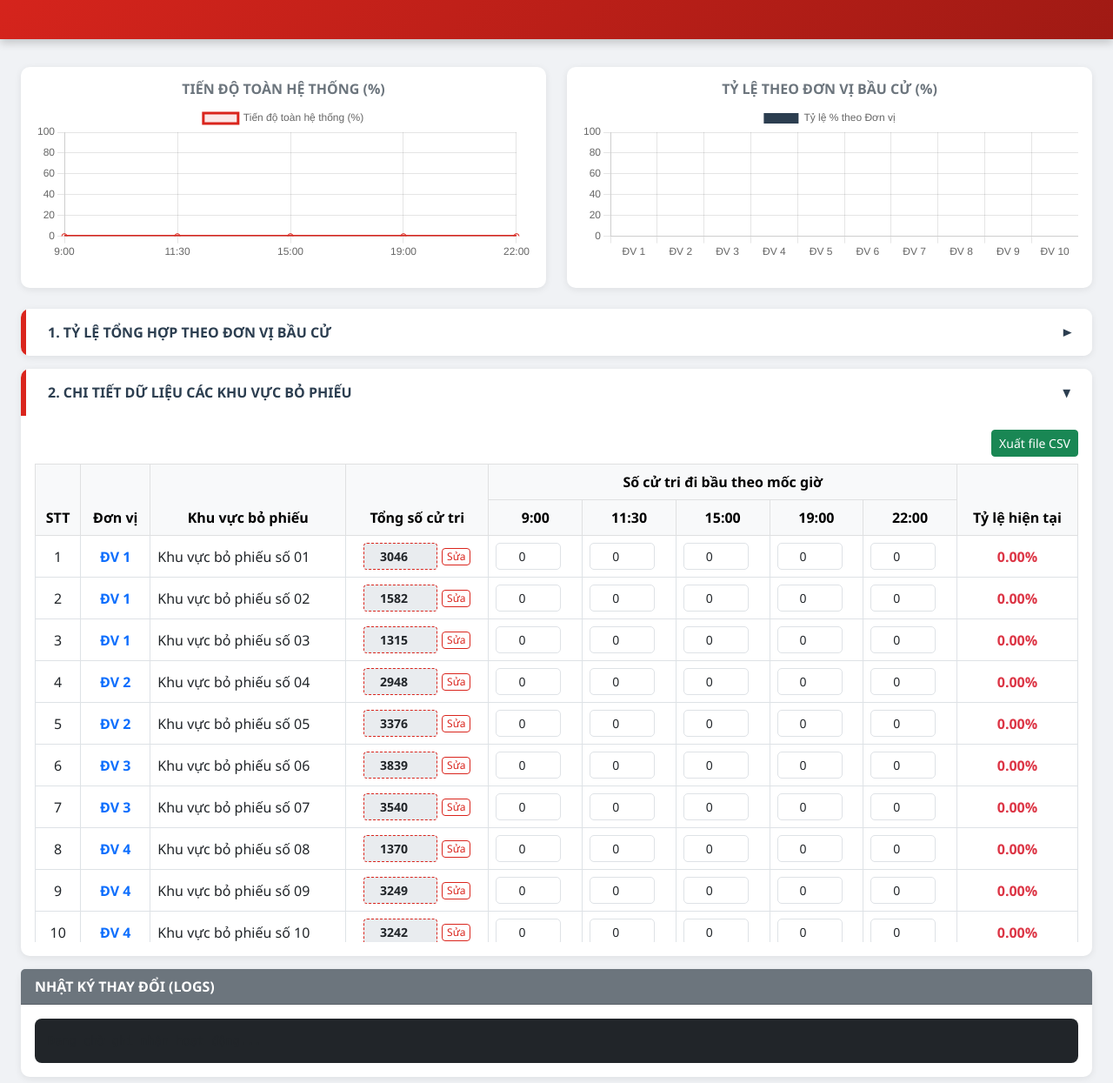
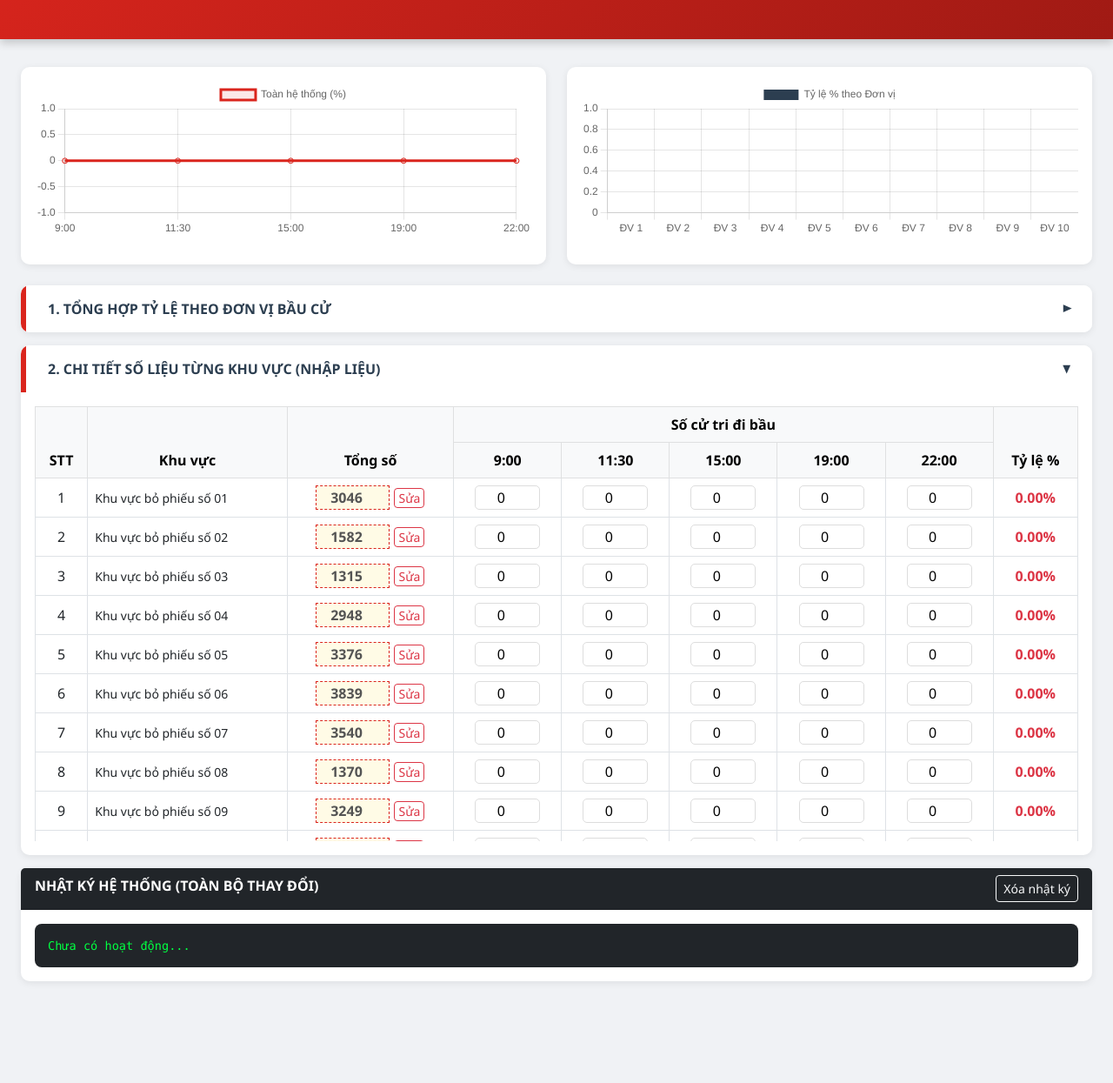
Before and after one commit to Meicit/so-lieu-cu-tri-di-bau, a plain HTML site: page index.html in a window 1280 px wide. Shown: the part 121-1366 px from the top of the page at 87% size. After the commit the page ends 1297 px from the top, so only its background shows below. Drawn offline with nearby package versions, Linux system fonts and the light colour scheme.

Commit message:
Update index.html

```diff
--- a/index.html
+++ b/index.html
@@ -3,41 +3,38 @@
 <head>
     <meta charset="UTF-8">
     <meta name="viewport" content="width=device-width, initial-scale=1.0">
-    <title>Hệ thống theo dõi tiến độ cử tri đi bầu xã Bình Hưng 2026</title>
+    <title>Hệ thống Theo dõi Tiến độ Bầu cử - Full Logs</title>
     <link href="https://cdn.jsdelivr.net/npm/bootstrap@5.3.0/dist/css/bootstrap.min.css" rel="stylesheet">
     <script src="https://cdn.jsdelivr.net/npm/chart.js"></script>
     <style>
-        :root { --primary-color: #2c3e50; --secondary-color: #e74c3c; --vn-red: #da251d; }
+        :root { --primary-color: #2c3e50; --vn-red: #da251d; }
         body { background-color: #f0f2f5; font-family: 'Segoe UI', Tahoma, Geneva, Verdana, sans-serif; }
         .header-panel { background: linear-gradient(135deg, #da251d 0%, #a01a14 100%); color: white; padding: 2rem 0; margin-bottom: 2rem; box-shadow: 0 4px 10px rgba(0,0,0,0.2); }
         .card { border: none; border-radius: 10px; box-shadow: 0 2px 8px rgba(0,0,0,0.08); margin-bottom: 15px; }
 
         .full-width-card-header {
-            background-color: #ffffff;
-            border-left: 6px solid #da251d;
-            cursor: pointer;
-            display: flex;
-            justify-content: space-between;
-            align-items: center;
-            padding: 15px 25px;
-            font-weight: bold;
-            color: #2c3e50;
+            background-color: #ffffff; border-left: 6px solid #da251d; cursor: pointer;
+            display: flex; justify-content: space-between; align-items: center;
+            padding: 15px 25px; font-weight: bold; color: #2c3e50;
         }
         .full-width-card-header:hover { background-color: #fff4f4; }
         .full-width-card-header::after { content: '▼'; font-size: 0.8rem; transition: transform 0.3s; }
         .full-width-card-header.collapsed::after { transform: rotate(-90deg); }
 
-        .table-container { max-height: 550px; overflow-y: auto; }
-        .input-voter { width: 75px; text-align: center; border-radius: 5px; }
+        .table-container { max-height: 500px; overflow-y: auto; }
+        .input-voter { width: 75px; text-align: center; border-radius: 5px; border: 1px solid #ddd; }
+        .input-voter:focus { border-color: #da251d; outline: none; box-shadow: 0 0 5px rgba(218,37,29,0.2); }
 
-        /* Style cho ô Tổng số và nút Sửa nằm kế bên */
         .total-cell-wrapper { display: flex; align-items: center; justify-content: center; gap: 5px; }
         .input-total-edit { width: 85px; text-align: center; border: 1px dashed #da251d; background: #fffbe6; font-weight: bold; }
         .btn-edit-inline { padding: 0 5px; font-size: 0.75rem; color: #da251d; border-color: #da251d; }
-        .btn-edit-inline:hover { background-color: #da251d; color: white; }
 
-        .log-section { background: #212529; color: #00ff41; font-family: 'Consolas', monospace; padding: 15px; border-radius: 8px; max-height: 180px; overflow-y: auto; font-size: 0.85rem; }
-        .log-item { border-bottom: 1px solid #333; padding: 4px 0; }
+        .log-section { background: #212529; color: #00ff41; font-family: 'Consolas', monospace; padding: 15px; border-radius: 8px; max-height: 250px; overflow-y: auto; font-size: 0.85rem; }
+        .log-item { border-bottom: 1px solid #333; padding: 4px 0; line-height: 1.4; }
+        .log-time { color: #888; margin-right: 8px; }
+        .log-msg-voter { color: #00d4ff; } /* Màu riêng cho log nhập số liệu mốc giờ */
+        .log-msg-total { color: #ffeb3b; } /* Màu riêng cho log sửa tổng số */
+
         th { background-color: #f8f9fa !important; position: sticky; top: 0; z-index: 5; }
     </style>
 </head>
@@ -45,75 +42,45 @@
 
 <div class="header-panel text-center">
     <h1 class="fw-bold">HỆ THỐNG THEO DÕI TIẾN ĐỘ BẦU CỬ</h1>
-    <p class="lead text-uppercase">Báo cáo số liệu & Tỷ lệ cử tri đi bầu trực tuyến</p>
+    <p class="lead text-uppercase">Ghi nhận dữ liệu & Nhật ký thay đổi thời gian thực</p>
 </div>
 
 <div class="container-fluid px-4">
     <div class="row mb-4">
-        <div class="col-lg-6">
-            <div class="card p-3 h-100">
-                <h6 class="text-center fw-bold text-secondary">TIẾN ĐỘ TOÀN HỆ THỐNG (%)</h6>
-                <canvas id="timeLineChart" height="180"></canvas>
-            </div>
-        </div>
-        <div class="col-lg-6">
-            <div class="card p-3 h-100">
-                <h6 class="text-center fw-bold text-secondary">TỶ LỆ THEO ĐƠN VỊ BẦU CỬ (%)</h6>
-                <canvas id="unitBarChart" height="180"></canvas>
-            </div>
-        </div>
+        <div class="col-lg-6"><div class="card p-3 h-100"><canvas id="timeLineChart" height="180"></canvas></div></div>
+        <div class="col-lg-6"><div class="card p-3 h-100"><canvas id="unitBarChart" height="180"></canvas></div></div>
     </div>
 
     <div class="card w-100 overflow-hidden">
         <div class="full-width-card-header collapsed" data-bs-toggle="collapse" data-bs-target="#collapseUnit">
-            <span>1. TỶ LỆ TỔNG HỢP THEO ĐƠN VỊ BẦU CỬ</span>
+            <span>1. TỔNG HỢP TỶ LỆ THEO ĐƠN VỊ BẦU CỬ</span>
         </div>
         <div id="collapseUnit" class="collapse">
             <div class="card-body p-0">
-                <div class="table-responsive">
                 <table class="table table-striped table-bordered mb-0 text-center align-middle">
                     <thead class="table-dark">
-                            <tr>
-                                <th>Đơn vị</th>
-                                <th>Tổng số cử tri</th>
-                                <th>Số cử tri đã đi bầu</th>
-                                <th>Tỷ lệ phần trăm</th>
-                            </tr>
+                        <tr><th>Đơn vị</th><th>Tổng số cử tri</th><th>Đã đi bầu</th><th>Tỷ lệ %</th></tr>
                     </thead>
                     <tbody id="unitSummaryBody"></tbody>
                 </table>
             </div>
         </div>
     </div>
-    </div>
 
     <div class="card w-100 overflow-hidden">
         <div class="full-width-card-header" data-bs-toggle="collapse" data-bs-target="#collapseKhuVuc">
-            <span>2. CHI TIẾT DỮ LIỆU CÁC KHU VỰC BỎ PHIẾU</span>
+            <span>2. CHI TIẾT SỐ LIỆU TỪNG KHU VỰC (NHẬP LIỆU)</span>
         </div>
         <div id="collapseKhuVuc" class="collapse show">
             <div class="card-body">
-                <div class="d-flex justify-content-end mb-2">
-                    <button class="btn btn-success btn-sm" onclick="exportData()">Xuất file CSV</button>
-                </div>
                 <div class="table-responsive table-container">
-                    <table class="table table-hover table-bordered align-middle text-center" id="voterTable">
+                    <table class="table table-hover table-bordered align-middle text-center">
                         <thead class="table-light">
                             <tr>
-                                <th rowspan="2">STT</th>
-                                <th rowspan="2">Đơn vị</th>
-                                <th rowspan="2">Khu vực bỏ phiếu</th>
-                                <th rowspan="2">Tổng số cử tri</th>
-                                <th colspan="5">Số cử tri đi bầu theo mốc giờ</th>
-                                <th rowspan="2">Tỷ lệ hiện tại</th>
+                                <th rowspan="2">STT</th><th rowspan="2">Khu vực</th><th rowspan="2">Tổng số</th>
+                                <th colspan="5">Số cử tri đi bầu</th><th rowspan="2">Tỷ lệ %</th>
                             </tr>
-                            <tr>
-                                <th>9:00</th>
-                                <th>11:30</th>
-                                <th>15:00</th>
-                                <th>19:00</th>
-                                <th>22:00</th>
-                            </tr>
+                            <tr><th>9:00</th><th>11:30</th><th>15:00</th><th>19:00</th><th>22:00</th></tr>
                         </thead>
                         <tbody id="voterDataBody"></tbody>
                     </table>
@@ -123,17 +90,17 @@
     </div>
 
     <div class="card w-100 mb-5">
-        <div class="card-header bg-secondary text-white fw-bold">NHẬT KÝ THAY ĐỔI (LOGS)</div>
+        <div class="card-header bg-dark text-white d-flex justify-content-between">
+            <span class="fw-bold">NHẬT KÝ HỆ THỐNG (TOÀN BỘ THAY ĐỔI)</span>
+            <button class="btn btn-outline-light btn-sm" onclick="clearLogs()">Xóa nhật ký</button>
+        </div>
         <div class="card-body">
-            <div class="log-section" id="logContainer">
-                <div class="text-muted italic">Đang chờ ghi nhận hoạt động...</div>
-            </div>
+            <div class="log-section" id="logContainer"></div>
         </div>
     </div>
 </div>
 
 <script>
-// Dữ liệu đầy đủ từ tệp của bạn (34 khu vực)
 const initialData = [
     {"don_vi": "1", "khu_vuc": "Khu vực bỏ phiếu số 01", "tong": 3046},
     {"don_vi": "1", "khu_vuc": "Khu vực bỏ phiếu số 02", "tong": 1582},
@@ -174,7 +141,6 @@ const initialData = [
 let voterData = JSON.parse(localStorage.getItem('voterData')) || initialData.map(item => ({
     ...item, h9: 0, h11: 0, h15: 0, h19: 0, h22: 0
 }));
-
 let editLogs = JSON.parse(localStorage.getItem('voterLogs')) || [];
 let timeLineChart, unitBarChart;
 
@@ -194,52 +160,74 @@ function renderTable() {
         tbody.innerHTML += `
             <tr>
                 <td>${index + 1}</td>
-                <td class="fw-bold text-primary">ĐV ${row.don_vi}</td>
-                <td class="text-start">${row.khu_vuc}</td>
+                <td class="text-start small">${row.khu_vuc}</td>
                 <td>
                     <div class="total-cell-wrapper">
-                        <input type="number" id="tong-${index}" class="form-control form-control-sm input-total-edit"
-                            value="${row.tong}" disabled onchange="saveTotal(${index}, this.value)">
-                        <button class="btn btn-outline-danger btn-sm btn-edit-inline" onclick="enableEdit(${index})" title="Sửa">Sửa</button>
+                        <input type="number" id="tong-${index}" class="input-total-edit" value="${row.tong}" disabled onchange="saveTotal(${index}, this.value)">
+                        <button class="btn btn-outline-danger btn-sm p-0 px-1" onclick="enableEdit(${index})">Sửa</button>
                     </div>
                 </td>
-                <td><input type="number" class="form-control form-control-sm input-voter" value="${row.h9}" onchange="updateValue(${index}, 'h9', this.value)"></td>
-                <td><input type="number" class="form-control form-control-sm input-voter" value="${row.h11}" onchange="updateValue(${index}, 'h11', this.value)"></td>
-                <td><input type="number" class="form-control form-control-sm input-voter" value="${row.h15}" onchange="updateValue(${index}, 'h15', this.value)"></td>
-                <td><input type="number" class="form-control form-control-sm input-voter" value="${row.h19}" onchange="updateValue(${index}, 'h19', this.value)"></td>
-                <td><input type="number" class="form-control form-control-sm input-voter" value="${row.h22}" onchange="updateValue(${index}, 'h22', this.value)"></td>
+                <td><input type="number" class="input-voter" value="${row.h9}" onfocus="this.oldValue=this.value" onchange="updateVoterValue(${index}, 'h9', this.value, '9:00', this.oldValue)"></td>
+                <td><input type="number" class="input-voter" value="${row.h11}" onfocus="this.oldValue=this.value" onchange="updateVoterValue(${index}, 'h11', this.value, '11:30', this.oldValue)"></td>
+                <td><input type="number" class="input-voter" value="${row.h15}" onfocus="this.oldValue=this.value" onchange="updateVoterValue(${index}, 'h15', this.value, '15:00', this.oldValue)"></td>
+                <td><input type="number" class="input-voter" value="${row.h19}" onfocus="this.oldValue=this.value" onchange="updateVoterValue(${index}, 'h19', this.value, '19:00', this.oldValue)"></td>
+                <td><input type="number" class="input-voter" value="${row.h22}" onfocus="this.oldValue=this.value" onchange="updateVoterValue(${index}, 'h22', this.value, '22:00', this.oldValue)"></td>
                 <td class="fw-bold text-danger">${p}%</td>
             </tr>`;
     });
 }
 
-function enableEdit(index) {
-    const input = document.getElementById(`tong-${index}`);
-    input.disabled = false; input.focus(); input.select();
+function addLog(msg, typeClass) {
+    const time = new Date().toLocaleTimeString('vi-VN') + ' ' + new Date().toLocaleDateString('vi-VN');
+    editLogs.unshift({ time, msg, typeClass });
+    if (editLogs.length > 100) editLogs.pop();
+    localStorage.setItem('voterLogs', JSON.stringify(editLogs));
+    renderLogs();
 }
 
-function saveTotal(index, newValue) {
-    const oldValue = voterData[index].tong;
-    const newTotal = parseInt(newValue) || 0;
-    if (oldValue !== newTotal) {
-        voterData[index].tong = newTotal;
-        const time = new Date().toLocaleString('vi-VN');
-        editLogs.unshift(`[${time}] CẬP NHẬT TỔNG: ${voterData[index].khu_vuc} đổi từ ${oldValue} -> ${newTotal}`);
-        localStorage.setItem('voterData', JSON.stringify(voterData));
-        localStorage.setItem('voterLogs', JSON.stringify(editLogs));
-        renderLogs();
+function enableEdit(index) {
+    const el = document.getElementById(`tong-${index}`);
+    el.disabled = false; el.focus(); el.select();
+}
+
+function saveTotal(index, newVal) {
+    const oldVal = voterData[index].tong;
+    newVal = parseInt(newVal) || 0;
+    if (oldVal !== newVal) {
+        voterData[index].tong = newVal;
+        addLog(`SỬA TỔNG SỐ - ${voterData[index].khu_vuc}: ${oldVal} -> ${newVal}`, 'log-msg-total');
+        saveData();
         init();
     }
     document.getElementById(`tong-${index}`).disabled = true;
 }
 
-function updateValue(index, field, value) {
-    voterData[index][field] = parseInt(value) || 0;
-    localStorage.setItem('voterData', JSON.stringify(voterData));
+function updateVoterValue(index, field, newVal, label, oldVal) {
+    newVal = parseInt(newVal) || 0;
+    oldVal = parseInt(oldVal) || 0;
+    if (newVal !== oldVal) {
+        voterData[index][field] = newVal;
+        addLog(`NHẬP SỐ LIỆU [${label}] - ${voterData[index].khu_vuc}: ${oldVal} -> ${newVal}`, 'log-msg-voter');
+        saveData();
         updateUnitSummary();
         updateCharts();
         renderTable();
     }
+}
+
+function saveData() { localStorage.setItem('voterData', JSON.stringify(voterData)); }
+
+function renderLogs() {
+    const container = document.getElementById('logContainer');
+    if (editLogs.length === 0) { container.innerHTML = 'Chưa có hoạt động...'; return; }
+    container.innerHTML = editLogs.map(l => `
+        <div class="log-item">
+            <span class="log-time">[${l.time}]</span>
+            <span class="${l.typeClass}">${l.msg}</span>
+        </div>`).join('');
+}
+
+function clearLogs() { if(confirm('Xóa toàn bộ nhật ký?')) { editLogs=[]; localStorage.removeItem('voterLogs'); renderLogs(); } }
 
 function updateUnitSummary() {
     const summary = {};
@@ -248,28 +236,14 @@ function updateUnitSummary() {
         summary[item.don_vi].tong += item.tong;
         summary[item.don_vi].current += Math.max(item.h9, item.h11, item.h15, item.h19, item.h22);
     });
-
     const tbody = document.getElementById('unitSummaryBody');
     tbody.innerHTML = '';
     for (let unit in summary) {
         const s = summary[unit];
-        const p = ((s.current / s.tong) * 100).toFixed(2);
-        tbody.innerHTML += `
-            <tr class="fw-bold">
-                <td>ĐƠN VỊ ${unit}</td>
-                <td>${s.tong.toLocaleString()}</td>
-                <td>${s.current.toLocaleString()}</td>
-                <td class="text-primary">${p}%</td>
-            </tr>`;
+        const p = s.tong > 0 ? ((s.current / s.tong) * 100).toFixed(2) : 0;
+        tbody.innerHTML += `<tr class="fw-bold"><td>ĐƠN VỊ ${unit}</td><td>${s.tong.toLocaleString()}</td><td>${s.current.toLocaleString()}</td><td class="text-primary">${p}%</td></tr>`;
     }
     return summary;
-}
-
-function renderLogs() {
-    const logContainer = document.getElementById('logContainer');
-    if (editLogs.length > 0) {
-        logContainer.innerHTML = editLogs.map(log => `<div class="log-item">${log}</div>`).join('');
-    }
 }
 
 function updateCharts() {
@@ -278,17 +252,14 @@ function updateCharts() {
         const val = voterData.reduce((a, b) => a + b[h], 0);
         return totalVoters > 0 ? ((val / totalVoters) * 100).toFixed(2) : 0;
     });
-
     if (timeLineChart) timeLineChart.destroy();
     timeLineChart = new Chart(document.getElementById('timeLineChart'), {
         type: 'line',
         data: {
             labels: ['9:00', '11:30', '15:00', '19:00', '22:00'],
-            datasets: [{ label: 'Tiến độ toàn hệ thống (%)', data: timeData, borderColor: '#da251d', fill: true, backgroundColor: 'rgba(218, 37, 29, 0.1)', tension: 0.3 }]
-        },
-        options: { scales: { y: { min: 0, max: 100 } } }
+            datasets: [{ label: 'Toàn hệ thống (%)', data: timeData, borderColor: '#da251d', fill: true, backgroundColor: 'rgba(218, 37, 29, 0.1)', tension: 0.3 }]
+        }
     });
-
     const summary = updateUnitSummary();
     if (unitBarChart) unitBarChart.destroy();
     unitBarChart = new Chart(document.getElementById('unitBarChart'), {
@@ -296,24 +267,12 @@ function updateCharts() {
         data: {
             labels: Object.keys(summary).map(u => 'ĐV ' + u),
             datasets: [{ label: 'Tỷ lệ % theo Đơn vị', data: Object.values(summary).map(s => s.tong > 0 ? ((s.current/s.tong)*100).toFixed(2) : 0), backgroundColor: '#2c3e50' }]
-        },
-        options: { scales: { y: { min: 0, max: 100 } } }
+        }
     });
-}
-
-function exportData() {
-    let csv = "\ufeffSTT,Don Vi,Khu Vuc,Tong Cu Tri,9h00,11h30,15h00,19h00,22h00\n";
-    voterData.forEach((r, i) => { csv += `${i+1},${r.don_vi},${r.khu_vuc},${r.tong},${r.h9},${r.h11},${r.h15},${r.h19},${r.h22}\n`; });
-    const blob = new Blob([csv], { type: 'text/csv;charset=utf-8;' });
-    const link = document.createElement("a");
-    link.href = URL.createObjectURL(blob);
-    link.setAttribute("download", "bao_cao_bau_cu.csv");
-    link.click();
 }
 
 init();
 </script>
-
 <script src="https://cdn.jsdelivr.net/npm/bootstrap@5.3.0/dist/js/bootstrap.bundle.min.js"></script>
 </body>
 </html>
```
Lines whose indentation alone changed are shown as unchanged.
